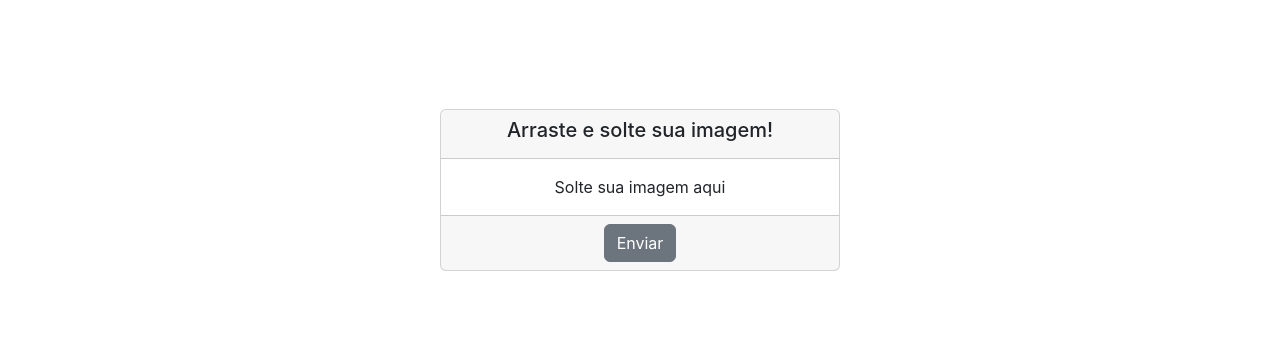
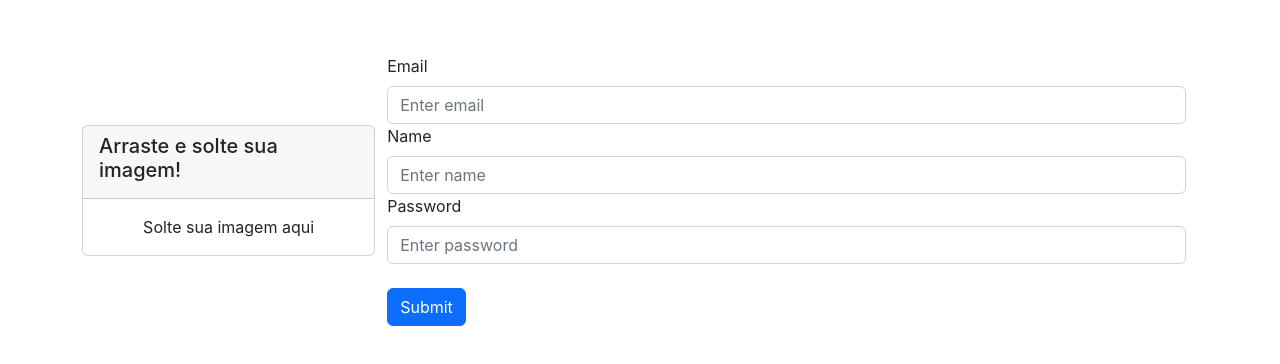
Before and after one commit to Gabriel-Tabarelli/chat-react-bootstrap, a React (Create React App) app: page /image in a window 1280 px wide. Shown: the part 210-574 px from the top of the page. Built offline with nearby package versions, Linux system fonts and the light colour scheme.

Commit message:
Algumas alterações na AWS

```diff
--- a/src/App.js
+++ b/src/App.js
@@ -1,7 +1,7 @@
 import React from 'react';
 import { BrowserRouter as Router, Routes, Route, Navigate } from 'react-router-dom';
 import Home from './pages/Home';
-import ImageClound from './pages/ImageClound';
+import ImageClound from './pages/aws/ImageClound';
 import Login from './pages/Login'
 import Register from './pages/Register'
 
--- a/src/pages/Home.js
+++ b/src/pages/Home.js
@@ -1,9 +1,28 @@
 import React from 'react';
+import { Container, Card, Row, Col } from 'react-bootstrap';
 
 const Home = () => {
   return (
-    <>
-    </>
+    <Container className="d-flex align-items-center justify-content-center vh-100">
+      <Card className='p-0 card-dark-pattern' style={{ width: '90%', height: '85%' }}>
+
+      <Row style={{ height: '10%' }}>
+        <Col xs={3}>teste</Col>
+        <Col xs={9}>teste</Col>
+      </Row>
+
+      <Row style={{ height: '80%' }}>
+        <Col xs={3}>teste</Col>
+        <Col xs={9}>teste</Col>
+      </Row>
+
+      <Row style={{ height: '10%' }}>
+        <Col xs={3}>teste</Col>
+        <Col xs={9}>teste</Col>
+      </Row>
+
+      </Card>
+    </Container>
   );
 }
 
--- a/src/pages/ImageClound.js
+++ /dev/null
@@ -1,44 +0,0 @@
-import React, { useCallback, useState } from 'react'
-import { useDropzone } from 'react-dropzone'
-import Button from 'react-bootstrap/Button';
-import Card from 'react-bootstrap/Card';
-import Container from 'react-bootstrap/esm/Container';
-import { AwsFile } from '../services/AwsFile';
-
-const ImageClound = () => {
-    const [selectedImage, setSelectedImage] = useState(null);
-
-    const onDrop = useCallback(acceptedFiles => {
-        setSelectedImage(acceptedFiles[0]);
-    }, []);
-
-    const { getRootProps} = useDropzone({ onDrop })
-
-    const enviar = () => {
-        AwsFile.create(selectedImage)
-    }
-
-    return (
-        <>
-            <Container className="d-flex align-items-center justify-content-center vh-100">
-                <Card style={{ width: '25rem' }}>
-                    <Card.Header className="d-flex justify-content-center">
-                        <Card.Title>Arraste e solte sua imagem!</Card.Title>
-                    </Card.Header>
-                    <Card.Body {...getRootProps({ className: 'dropzone' })}>
-                        {selectedImage ? (
-                            <Card.Img className="max-width-100" variant="top" src={URL.createObjectURL(selectedImage)} />
-                        ) : (
-                            <Container className='d-flex justify-content-center'>Solte sua imagem aqui</Container>
-                        )}
-                    </Card.Body>
-                    <Card.Footer className="d-flex justify-content-center">
-                        <Button onClick={enviar} variant="secondary">Enviar</Button>
-                    </Card.Footer>
-                </Card>
-            </Container>
-        </>
-    );
-}
-
-export default ImageClound
--- /dev/null
+++ b/src/pages/aws/ImageClound.js
@@ -0,0 +1,87 @@
+import React, { useCallback, useState } from 'react'
+import { useDropzone } from 'react-dropzone'
+import { Button, Container, Card, Form } from 'react-bootstrap';
+import { AwsFile } from '../../services/AwsFile';
+
+const ImageClound = () => {
+    const [selectedImage, setSelectedImage] = useState(null);
+
+    const [email, setEmail] = useState('');
+    const [name, setName] = useState('');
+    const [password, setPassword] = useState('');
+
+    const handleSubmit = (e) => {
+      e.preventDefault();
+    };
+
+    const onDrop = useCallback(acceptedFiles => {
+        setSelectedImage(acceptedFiles[0]);
+    }, []);
+
+    const { getRootProps } = useDropzone({ onDrop })
+
+    const enviar = () => {
+        AwsFile.create(selectedImage)
+    }
+
+    return (
+        <>
+            <Container className="d-flex align-items-center justify-content-center vh-100">
+                <Card style={{ width: '25rem' }}>
+                    <Card.Header className="d-flex justify-content-center">
+                        <Card.Title>Arraste e solte sua imagem!</Card.Title>
+                    </Card.Header>
+                    <Card.Body {...getRootProps({ className: 'dropzone' })}>
+                        {selectedImage ? (
+                            <Card.Img className="max-width-100" variant="top" src={URL.createObjectURL(selectedImage)} />
+                        ) : (
+                            <Container className='d-flex justify-content-center'>Solte sua imagem aqui</Container>
+                        )}
+                    </Card.Body>
+                    {/* <Card.Footer className="d-flex justify-content-center">
+                        <Button onClick={enviar} variant="secondary">Enviar</Button>
+                    </Card.Footer> */}
+                </Card>
+                <Container>
+                    <Form onSubmit={handleSubmit}>
+                        <Form.Group controlId="formEmail">
+                            <Form.Label>Email</Form.Label>
+                            <Form.Control
+                                type="email"
+                                placeholder="Enter email"
+                                value={email}
+                                onChange={(e) => setEmail(e.target.value)}
+                            />
+                        </Form.Group>
+
+                        <Form.Group controlId="formName">
+                            <Form.Label>Name</Form.Label>
+                            <Form.Control
+                                type="text"
+                                placeholder="Enter name"
+                                value={name}
+                                onChange={(e) => setName(e.target.value)}
+                            />
+                        </Form.Group>
+
+                        <Form.Group controlId="formPassword">
+                            <Form.Label>Password</Form.Label>
+                            <Form.Control
+                                type="password"
+                                placeholder="Enter password"
+                                value={password}
+                                onChange={(e) => setPassword(e.target.value)}
+                            />
+                        </Form.Group>
+                        <br></br>
+                        <Button variant="primary" type="submit">
+                            Submit
+                        </Button>
+                    </Form>
+                </Container>
+            </Container>
+        </>
+    );
+}
+
+export default ImageClound
--- a/src/styles.css
+++ b/src/styles.css
@@ -26,5 +26,5 @@
 .card-dark-pattern {
     width: 32rem;
     background-color: #313338;
-    color: #b5bac1
+    color: #b5bac1;
 }
```
Also changed, not shown: src/components/Perfil.js (added, +9 -0 lines).
